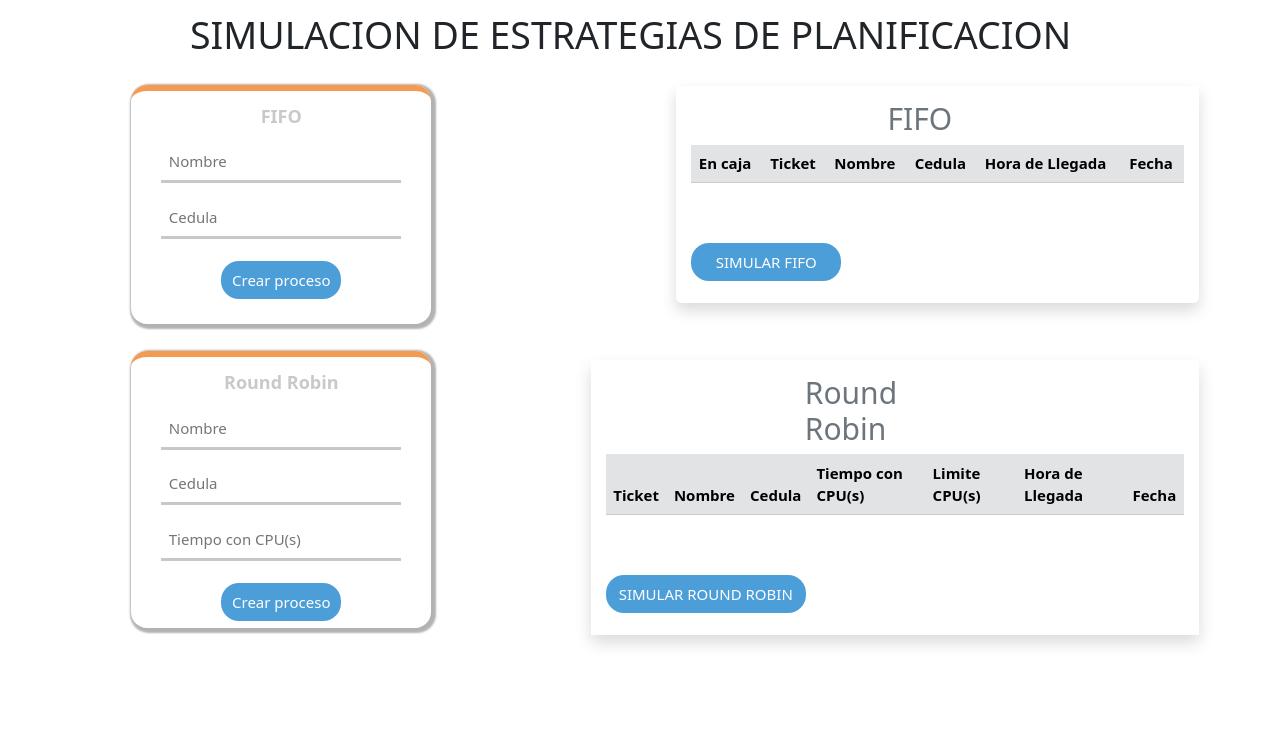
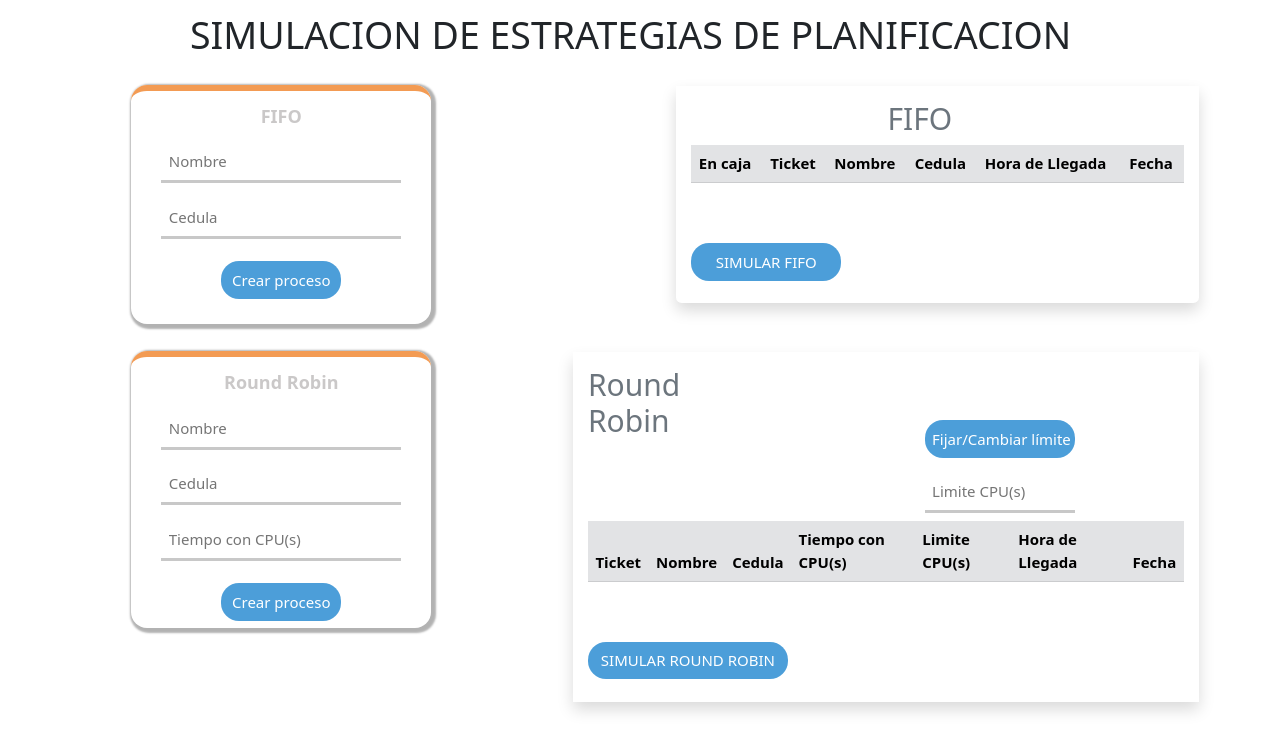
Before and after one commit to RobertoAnguloDeveloper/SistemasOperativoU2, a plain HTML site: page index.html in a window 1280 px wide. Drawn offline with Linux system fonts and the light colour scheme.

Commit message:
Adding RR button into the table

```diff
--- a/index.html
+++ b/index.html
@@ -65,9 +65,17 @@
                 </div>
             </div>
 
-            <div class="col-sm mt-4" style="margin-left: -15%;">
+            <div class="col" style="margin-top: 5%;margin-left: -30%;">
+
+            </div>
+
+            <div class="col-sm mt-3" style="margin-left: -45%;">
                 <div class=" mt-5 shadow p-3 mb-5 bg-white rounded-lg">
-                    <h2 class="mx-auto text-secondary" style="width: 180px;">Round Robin</h2>
+                    <h2 class="text-secondary " style="width: 180px;">Round Robin</h2>
+                    <div style="margin-left:56.5%; margin-top: -12%;">
+                        <input class="btn-fifo mx-auto mt-5" style="width: 150px;" type="button" id="fijarLimite" value="Fijar/Cambiar límite" onclick="">
+                        <input class="input" style="width: 150px;" type="number" id="cpuLimit" placeholder="Limite CPU(s)" min="1" max="5" required>
+                    </div>
                     <table class="table table-secondary table-striped" id="table2">
                         <thead>
                             <tr>
```
